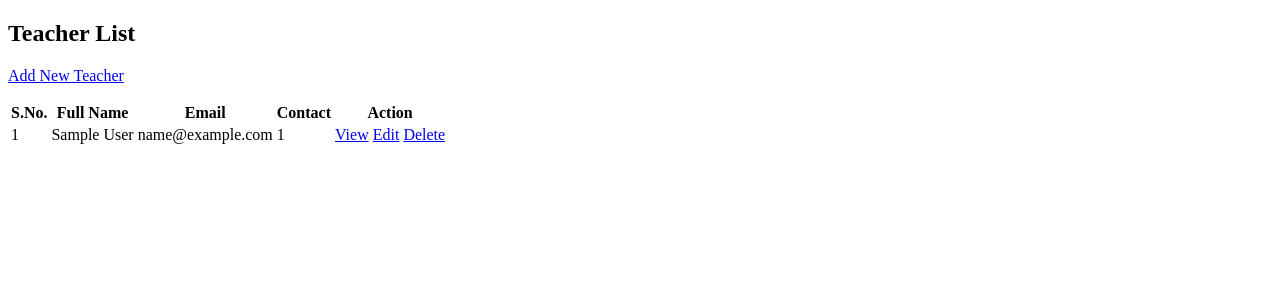
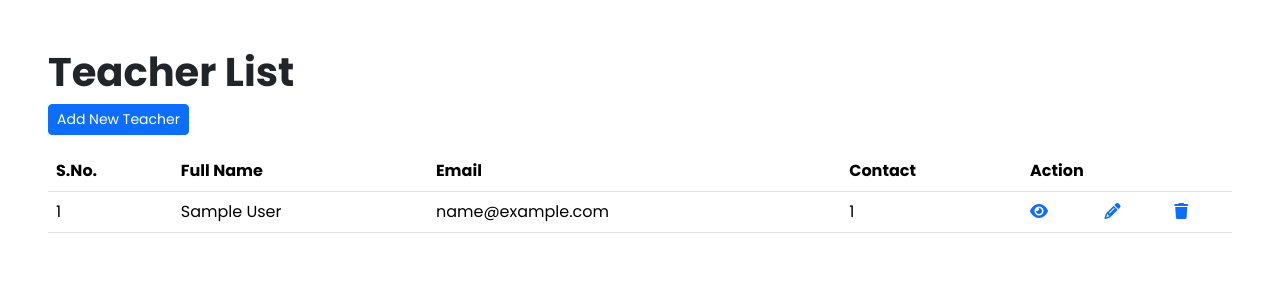
Before and after one commit to Smita0519/django-project-lms, a Django app: page /teacher/list/ in a window 1280 px wide. Shown: the top 300 px of the page. Run offline with Django 5.2, Linux system fonts and the light colour scheme; tables that the repository leaves empty hold one stand-in row (values such as "Sample post"); some libraries are stand-ins or nearby versions.

Commit message:
Django project LMS: fontawesome, google fonts, static css, teacher EDIT, UPDATE and DELETE

```diff
--- a/core/templates/teachers/teacher_form.html
+++ b/core/templates/teachers/teacher_form.html
@@ -2,7 +2,8 @@
 {% load django_bootstrap5 %}
 {% block content %}
 
-<form action="{% url 'teacher.create' %}" method="post" class="form">
+<section class="container p-5 mt-4">
+    <form action="{% url 'teacher.create' %}" method="post" class="form">
     {% csrf_token %}
 
     {% bootstrap_form form %}
@@ -10,6 +11,6 @@
     {% bootstrap_button button_type="submit" content="OK" %}
     {% bootstrap_button button_type="reset" content="Cancel" %}
 </form>
+</section>
 
 {% endblock %}
-gi
--- a/core/templates/teachers/teacher_index.html
+++ b/core/templates/teachers/teacher_index.html
@@ -1,6 +1,8 @@
 {% extends 'base.html' %}
 
 {% block title %} Teacher | List {% endblock  %}
+
+{% load django_bootstrap5 %}
 
 {% block content %}
     <section class = p-5 mt -4>
@@ -23,9 +25,9 @@
                     <td>{{ teacher.full_name }}</td>
                     <td>{{ teacher.email }}</td>
                     <td>{{ teacher.phone_no }}</td>
-                    <td><a href="#">View</a></td>
-                    <td><a href="#">Edit</a></td>
-                    <td><a href="#">Delete</a></td>
+                    <td><a href="{% url 'teacher.detail' teacher.id %}"><i class="fa-duotone fa-solid fa-eye"></i></a></td>
+                    <td><a href="{% url 'teacher.edit' teacher.id %}"><i class="fa-solid fa-pencil"></i></a></td>
+                    <td><a href="{% url 'teacher.delete' teacher.id %}"><i class="fa-solid fa-trash"></i></a></td>
                 </tr>
                 {% endfor %}
             </tbody>
--- a/core/urls.py
+++ b/core/urls.py
@@ -1,8 +1,12 @@
 from django.urls import path
-from core.views import HomePageView, TeacherCreateView, TeacherListView
+from core.views import (HomePageView, TeacherCreateView, TeacherListView, TeacherDetailView, TeacherDeleteView, TeacherUpdateView)
 
 urlpatterns =  [
     path('', HomePageView.as_view, name = 'home'),    # '' no name means takes base url
     path('teacher/list/', TeacherListView.as_view(), name='teacher.index'),
-    path('teacher/create/', TeacherCreateView.as_view(), name='teacher.create')
+    path('teacher/create/', TeacherCreateView.as_view(), name='teacher.create'),
+    path('teacher/<int:pk>/detail/', TeacherDetailView.as_view(), name='teacher.detail'),
+    path('teacher/<int:pk>/edit/', TeacherUpdateView.as_view(), name='teacher.edit'),
+    path('teacher/<int:pk>/delete/', TeacherUpdateView.as_view(), name='teacher.delete'),
+
 ]
--- a/core/views.py
+++ b/core/views.py
@@ -1,7 +1,8 @@
 from django.shortcuts import render
 from django.views.generic.base import TemplateView
-from django.views.generic import ListView, CreateView
+from django.views.generic import ListView, CreateView, UpdateView, DeleteView, DetailView
 from core.models import Teacher, Student, Assignment, Materials
+from django.urls import reverse_lazy
 
 # Create your views here.
 class HomePageView(TemplateView):
@@ -17,4 +18,21 @@ class TeacherCreateView(CreateView):
     model = Teacher
     fields = ['full_name', 'email', 'department', 'phone_no', 'join_date', 'user']
     template_name = 'teachers/teacher_form.html'
-    success_url = 'teacher.index'
+    success_url = reverse_lazy('teacher.index')
+
+class TeacherDetailView(DetailView):
+    model = Teacher
+    template_name = 'teachers/teacher_detail.html'
+    context_object_name = 'teacher'
+
+class TeacherUpdateView(UpdateView):
+    model = Teacher
+    template_name = 'teachers/teacher_form.html'
+    fields = ['full_name', 'email', 'department', 'phone_no', 'join_date', 'user']
+    success_url = reverse_lazy('teacher.index')
+
+class TeacherDeleteView(DeleteView):
+    model = Teacher
+    context_object_name = 'teacher'
+    template_name = 'teachers/teacher_delete_confirm.html'
+    success_url = reverse_lazy('teacher.index')
--- a/lms/settings.py
+++ b/lms/settings.py
@@ -122,6 +122,7 @@ USE_TZ = True
 # https://docs.djangoproject.com/en/5.2/howto/static-files/
 
 STATIC_URL = 'static/'
+STATICFILES_DIRS = [BASE_DIR/ 'static']
 
 # Default primary key field type
 # https://docs.djangoproject.com/en/5.2/ref/settings/#default-auto-field
--- /dev/null
+++ b/static/css/base.css
@@ -0,0 +1,28 @@
+@import url('https://fonts.googleapis.com/css2?family=Poppins:ital,wght@0,100;0,200;0,300;0,400;0,500;0,600;0,700;0,800;0,900;1,100;1,200;1,300;1,400;1,500;1,600;1,700;1,800;1,900&display=swap');
+
+:root {
+    --primary-color: #4f4d4d;
+    --secondary-color: #f7f7f7;
+    --primary-font: 'Poppins';
+    --primary-font-weight: 400;
+    --heading-font-weight: 700;
+    --subheading-font-weight: 600;
+    --primary-font-size: 2rem;
+}
+
+*{
+    font-family: var(--primary-font);
+}
+
+h1{
+    font-family: var(--primary-font);
+    font-weight: var(--heading-font-weight);
+}
+
+h2{
+    font-weight: var(--subheading-font-weight);
+}
+
+p{
+    font-weight: var(--primary-font-weight);
+}
--- a/templates/base.html
+++ b/templates/base.html
@@ -4,10 +4,15 @@
     <meta charset="UTF-8">
     <meta name="viewport" content="width=device-width, initial-scale=1.0">
     <title>{% block title %} {% endblock  %}</title>
+
+    {% load static %}
     <!-- bootstrap css link-->
-
+    <link href="https://cdn.jsdelivr.net/npm/bootstrap@5.3.7/dist/css/bootstrap.min.css" rel="stylesheet" integrity="sha384-LN+7fdVzj6u52u30Kp6M/trliBMCMKTyK833zpbD+pXdCLuTusPj697FH4R/5mcr" crossorigin="anonymous">
+    <!--font awesome css link-->
+    <link rel="stylesheet" href="https://cdnjs.cloudflare.com/ajax/libs/font-awesome/6.7.0/css/all.min.css" integrity="sha512-9xKTRVabjVeZmc+GUW8GgSmcREDunMM+Dt/GrzchfN8tkwHizc5RP4Ok/MXFFy5rIjJjzhndFScTceq5e6GvVQ==" crossorigin="anonymous" referrerpolicy="no-referrer" />
     <!--custom css-->
     {% block custom_css %} {% endblock  %}
+    <link rel="stylesheet" href="{% static 'css/base.css' %}">
 </head>
 <body>
     <!--navigation-->
```
Also changed, not shown: core/templates/teachers/teacher_delete_confirm.html (added), core/templates/teachers/teacher_detail.html (added).
